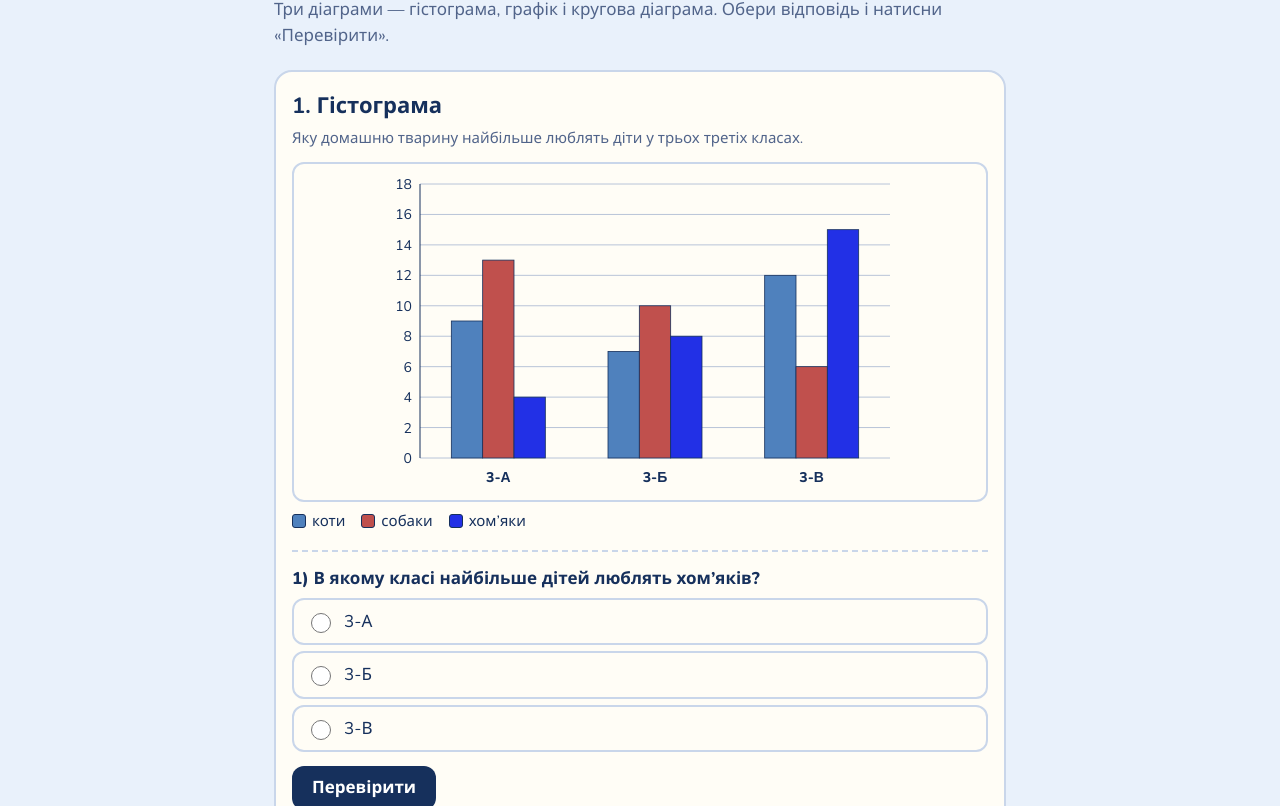
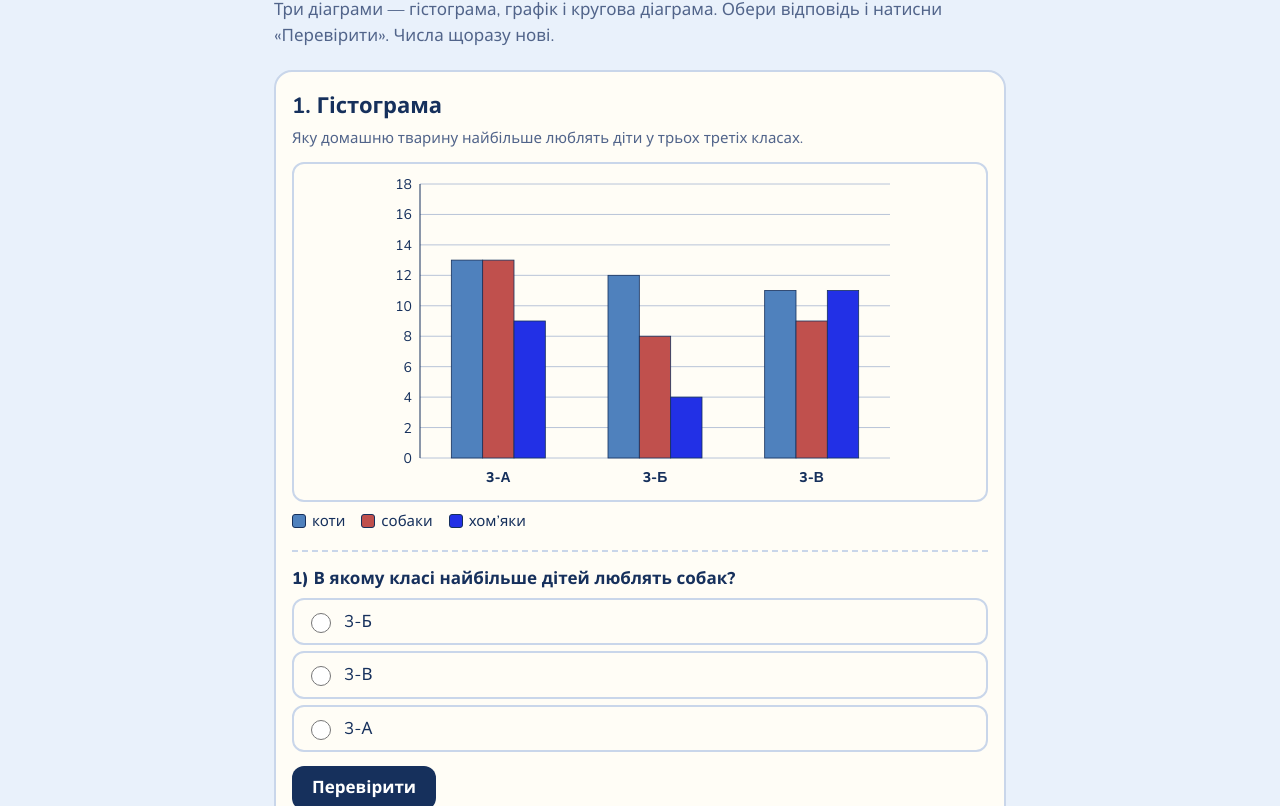
Before and after one commit to lvnotes/diagrams, a plain HTML site: page index.html in a window 1280 px wide. Shown: the part 159-965 px from the top of the page. Drawn offline with nearby package versions, Linux system fonts and the light colour scheme.

Commit message:
Revise UI text and improve chart descriptions
Updated text in index.html for clarity and improved user experience.

```diff
--- a/index.html
+++ b/index.html
@@ -49,21 +49,34 @@ h2{font-size:22px;margin:0 0 4px}
 </style>
 </head>
 <body>
-<div class="bar"><span>Правильно: <span id="sc">0</span> з <span id="tot">0</span></span><button id="reset" type="button">Почати заново</button></div>
+<div class="bar"><span>Правильно: <span id="sc">0</span> з <span id="tot">0</span></span><button id="reset" type="button">Новий варіант</button></div>
 <main>
 <h1>Розглянь діаграму і дай відповідь на запитання</h1>
-<p class="lead">Три діаграми — гістограма, графік і кругова діаграма. Обери відповідь і натисни «Перевірити».</p>
+<p class="lead">Три діаграми — гістограма, графік і кругова діаграма. Обери відповідь і натисни «Перевірити». Числа щоразу нові.</p>
 <div id="app"></div>
 <div class="end" id="end"></div>
 </main>
 <script>
 const NS="http://www.w3.org/2000/svg";
 const svgOpen=(w,h,label)=>`<svg viewBox="0 0 ${w} ${h}" role="img" aria-label="${label}" xmlns="${NS}" font-family="Nunito,sans-serif" font-size="14" fill="currentColor">`;
+const rnd=(a,b)=>a+Math.floor(Math.random()*(b-a+1));
+const shuf=a=>{a=[...a];for(let i=a.length-1;i>0;i--){const j=rnd(0,i);[a[i],a[j]]=[a[j],a[i]]}return a};
+const range=(a,b)=>Array.from({length:b-a+1},(_,i)=>a+i);
+const sample=(a,n)=>shuf(a).slice(0,n);
+const sum=a=>a.reduce((x,y)=>x+y,0);
+const cap=t=>t[0].toUpperCase()+t.slice(1);
+const pl=(n,a,b,c)=>{const m=n%100,d=n%10;return m>10&&m<15?c:d===1?a:d>1&&d<5?b:c};
+function num(q,c,cands,w,unit=""){
+  let set=[];for(const x of cands)if(x>0&&x!==c&&!set.includes(x))set.push(x);
+  set=set.slice(0,3);
+  for(let d=1;set.length<3;d++)for(const x of [c+d,c-d])if(x>0&&x!==c&&!set.includes(x)&&set.length<3)set.push(x);
+  const o=shuf([c,...set]);return{q,o:o.map(x=>x+unit),a:[o.indexOf(c)],w};
+}
+function pick(q,opts,ci,w,hint){const o=shuf(opts.map((t,i)=>[t,i===ci]));return{q,o:o.map(x=>x[0]),a:o.map((x,i)=>x[1]?i:-1).filter(i=>i>=0),w,hint}}
 
-function barChart(){
+function barChart(S,cls){
   const W=520,H=320,L=40,R=10,T=12,B=34,pw=W-L-R,ph=H-T-B,max=18;
-  const cls=["3-А","3-Б","3-В"],S=[["#4f81bd",[9,7,12]],["#c0504d",[13,10,6]],["#2230e6",[4,8,15]]];
-  const y=v=>T+ph-v/max*ph;let s=svgOpen(W,H,"Гістограма: улюблені домашні тварини учнів 3-А, 3-Б, 3-В класів");
+  const y=v=>T+ph-v/max*ph;let s=svgOpen(W,H,"Гістограма: улюблені домашні тварини учнів трьох класів");
   for(let v=0;v<=max;v+=2)s+=`<line x1="${L}" x2="${W-R}" y1="${y(v)}" y2="${y(v)}" stroke="var(--grid)"/><text x="${L-8}" y="${y(v)+5}" text-anchor="end">${v}</text>`;
   s+=`<line x1="${L}" x2="${L}" y1="${T}" y2="${T+ph}" stroke="currentColor"/>`;
   const gw=pw/3,bw=gw*.2;
@@ -72,19 +85,17 @@ function barChart(){
     s+=`<text x="${L+i*gw+gw/2}" y="${H-10}" text-anchor="middle" font-weight="800">${c}</text>`});
   return s+"</svg>";
 }
-function lineChart(){
+function lineChart(S){
   const W=520,H=320,L=40,R=14,T=12,B=34,pw=W-L-R,ph=H-T-B,max=35;
-  const d=["1 тиж.","2 тиж.","3 тиж.","4 тиж.","5 тиж."],S=[["#d97f00",[6,12,18,26,32]],["#1fa84a",[6,10,18,20,22]]];
   const x=i=>L+pw*(i+.5)/5,y=v=>T+ph-v/max*ph;let s=svgOpen(W,H,"Лінійна діаграма: висота соняшника і квасолі за п’ять тижнів");
   for(let v=0;v<=max;v+=5)s+=`<line x1="${L}" x2="${W-R}" y1="${y(v)}" y2="${y(v)}" stroke="var(--grid)"/><text x="${L-8}" y="${y(v)+5}" text-anchor="end">${v}</text>`;
   S.forEach(([col,vals])=>{s+=`<polyline fill="none" stroke="${col}" stroke-width="2.5" points="${vals.map((v,i)=>x(i)+","+y(v)).join(" ")}"/>`;
     vals.forEach((v,i)=>s+=`<circle cx="${x(i)}" cy="${y(v)}" r="4.5" fill="${col}"/>`)});
-  d.forEach((n,i)=>s+=`<text x="${x(i)}" y="${H-10}" text-anchor="middle" font-weight="800">${n}</text>`);
+  for(let i=0;i<5;i++)s+=`<text x="${x(i)}" y="${H-10}" text-anchor="middle" font-weight="800">${i+1} тиж.</text>`;
   return s+"</svg>";
 }
-function pieChart(){
-  const data=[["яблука",4,"#f08a89"],["банани",8,"#f6d743"],["апельсини",5,"#f5a54a"],["груші",3,"#9fd17a"],["виноград",6,"#b39ddb"]];
-  const tot=data.reduce((a,d)=>a+d[1],0),cx=160,cy=135,r=115;let a=-Math.PI/2;
+function pieChart(data){
+  const tot=sum(data.map(d=>d[1])),cx=160,cy=135,r=115;let a=-Math.PI/2;
   let s=svgOpen(320,270,"Кругова діаграма: улюблені фрукти дітей");
   data.forEach(([n,v,c])=>{const b=a+v/tot*2*Math.PI,large=b-a>Math.PI?1:0;
     s+=`<path d="M${cx} ${cy}L${cx+r*Math.cos(a)} ${cy+r*Math.sin(a)}A${r} ${r} 0 ${large} 1 ${cx+r*Math.cos(b)} ${cy+r*Math.sin(b)}Z" fill="${c}" stroke="#16305c" stroke-width="2"/>`;
@@ -92,45 +103,80 @@ function pieChart(){
   return s+"</svg>";
 }
 
-const T=[
-{title:"1. Гістограма",sub:"Яку домашню тварину найбільше люблять діти у трьох третіх класах.",
- svg:barChart,legend:[["#4f81bd","коти"],["#c0504d","собаки"],["#2230e6","хом’яки"]],
- qs:[
- {q:"В якому класі найбільше дітей люблять хом’яків?",o:["3-А","3-Б","3-В"],a:[2],w:"У 3-В стовпчик хом’яків найвищий — 15 дітей."},
- {q:"Скільки дітей люблять котів у 3-А, у 3-Б, у 3-В?",o:["3-А — 13, 3-Б — 10, 3-В — 6","3-А — 9, 3-Б — 7, 3-В — 12","3-А — 9, 3-Б — 8, 3-В — 12","3-А — 12, 3-Б — 7, 3-В — 9"],a:[1],w:"Сині стовпчики: 9, 7 і 12."},
- {q:"Для скількох дітей з усіх 3-х класів собака — улюблена тварина?",o:["13","26","29","31"],a:[2],w:"13 + 10 + 6 = 29."},
- {q:"Скільки дітей 3-Б класу брали участь в опитуванні?",o:["10","23","25","27"],a:[2],w:"7 + 10 + 8 = 25."},
- {q:"Чи можеш відповісти, скільком дівчаткам з 3-В класу подобаються коти?",o:["Так, 12 дівчаткам","Ні, діаграма не показує, скільки з них дівчаток","Так, 6 дівчаткам"],a:[1],w:"Діаграма показує лише кількість дітей, а не окремо хлопців і дівчаток."},
- {q:"Скільки всього дітей 3-х класів брали участь в опитуванні?",o:["74","84","85","94"],a:[1],w:"3-А: 9 + 13 + 4 = 26. 3-Б: 25. 3-В: 12 + 6 + 15 = 33. Разом 26 + 25 + 33 = 84."}
- ]},
-{title:"2. Лінійна діаграма (графік)",sub:"Висота соняшника й квасолі (у сантиметрах), яку вимірювали щотижня протягом п’яти тижнів.",
- svg:lineChart,legend:[["#d97f00","соняшник"],["#1fa84a","квасоля"]],
- qs:[
- {q:"Якою була висота соняшника на 4-му тижні?",o:["18 см","20 см","26 см","32 см"],a:[2],w:"Помаранчева лінія на 4-му тижні — на позначці 26."},
- {q:"На скільки сантиметрів соняшник був вищий за квасолю на 5-му тижні?",o:["4 см","10 см","22 см","32 см"],a:[1],w:"32 − 22 = 10 см."},
- {q:"Які твердження правильні?",hint:"Обери всі правильні відповіді.",o:["На 1-му тижні обидві рослини мали по 6 см","На 3-му тижні обидві рослини мали по 18 см","Квасоля завжди була вищою за соняшник","На 2-му тижні рослини були однакової висоти"],a:[0,1],w:"Лінії зустрічаються на 1-му (6 см) і 3-му (18 см) тижні. На 2-му тижні було 12 і 10 см."},
- {q:"Знайди середню висоту соняшника за перші три тижні.",o:["10 см","12 см","18 см","36 см"],a:[1],w:"(6 + 12 + 18) ÷ 3 = 36 ÷ 3 = 12 см."},
- {q:"За який тиждень соняшник виріс найбільше?",o:["З 1-го на 2-й","З 2-го на 3-й","З 3-го на 4-й","З 4-го на 5-й"],a:[2],w:"Зросту: +6, +6, +8, +6 см. Найбільше — з 3-го на 4-й тиждень (+8 см)."}
- ]},
-{title:"3. Кругова діаграма",sub:"Який фрукт вибрали діти (числа вказані на діаграмі).",
- svg:pieChart,legend:[["#f08a89","яблука"],["#f6d743","банани"],["#f5a54a","апельсини"],["#9fd17a","груші"],["#b39ddb","виноград"]],
- qs:[
- {q:"Скільки дітей обрали яблука?",o:["3","4","5","8"],a:[1],w:"Червоний сектор — 4."},
- {q:"Скільки учнів обрали виноград?",o:["3","5","6","8"],a:[2],w:"Фіолетовий сектор — 6."},
- {q:"Скільки всього дітей брали участь в опитуванні?",o:["22","24","26","28"],a:[2],w:"4 + 8 + 5 + 3 + 6 = 26."},
- {q:"Який фрукт найпопулярніший серед дітей?",o:["Яблука","Банани","Апельсини","Виноград"],a:[1],w:"У бананів найбільший сектор — 8 дітей."},
- {q:"Скільки дітей разом обрали яблука й апельсини?",o:["8","9","10","13"],a:[1],w:"4 + 5 = 9."},
- {q:"На скільки менше дітей любить груші, ніж банани?",o:["3","5","6","11"],a:[1],w:"8 − 3 = 5."},
- {q:"Чи можна відповісти, скільки окремо хлопців і окремо дівчаток обрали банани?",o:["Так, 4 хлопці і 4 дівчинки","Ні, діаграма цього не показує"],a:[1],w:"Діаграма показує лише загальну кількість дітей."}
- ]}];
+function genBar(){
+  const cls=["3-А","3-Б","3-В"];
+  const an=[{n:"коти",acc:"котів",sg:"кіт",c:"#4f81bd"},{n:"собаки",acc:"собак",sg:"собака",c:"#c0504d"},{n:"хом’яки",acc:"хом’яків",sg:"хом’як",c:"#2230e6"}];
+  let v,cs;do{v=an.map(()=>sample(range(3,17),3));cs=[0,1,2].map(i=>sum(v.map(x=>x[i])))}while(cs.some(x=>x<15||x>35));
+  const [a1,a2,a3]=shuf([0,1,2]);
+  const all=sum(cs);
+  const qs=[];
+  const m=v[a1].indexOf(Math.max(...v[a1]));
+  qs.push(pick(`В якому класі найбільше дітей люблять ${an[a1].acc}?`,cls,m,`У ${cls[m]} стовпчик (${an[a1].n}) найвищий — ${v[a1][m]} дітей.`));
+  const t=v[a2],f=x=>cls.map((c,i)=>`${c} — ${x[i]}`).join(", ");
+  const bad=[v[a1],[...t].reverse(),t.map((x,i)=>i===1?x+1:x),t.map((x,i)=>i===0?x-1:x),v[a3]].map(f);
+  const wrong=[...new Set(bad)].filter(x=>x!==f(t)).slice(0,3);
+  qs.push(pick(`Скільки дітей люблять ${an[a2].acc} у ${cls[0]}, у ${cls[1]}, у ${cls[2]}?`,[f(t),...wrong],0,`Стовпчики (${an[a2].n}): ${t.join(", ")}.`));
+  qs.push(num(`Для скількох дітей з усіх 3-х класів ${an[a3].sg} — улюблена тварина?`,sum(v[a3]),[sum(v[a3])-v[a3][0],sum(v[a3])-v[a3][2],sum(v[a3])+v[a3][1]],`${v[a3].join(" + ")} = ${sum(v[a3])}.`));
+  const c=rnd(0,2),cv=v.map(x=>x[c]);
+  qs.push(num(`Скільки дітей ${cls[c]} класу брали участь в опитуванні?`,cs[c],shuf(cv.map(x=>cs[c]-x)),`${cv.join(" + ")} = ${cs[c]}.`));
+  const k=rnd(0,2),a=rnd(0,2),w=v[a][k],o=v[a][(k+1)%3];
+  qs.push(pick(`Чи можеш відповісти, скільком дівчаткам з ${cls[k]} класу подобаються ${an[a].n}?`,[`Так, ${w} ${pl(w,"дівчинці","дівчинкам","дівчаткам")}`,"Ні, діаграма не показує, скільки з них дівчаток",`Так, ${o} ${pl(o,"дівчинці","дівчинкам","дівчаткам")}`],1,"Діаграма показує лише кількість дітей, а не окремо хлопців і дівчаток."));
+  qs.push(num("Скільки всього дітей 3-х класів брали участь в опитуванні?",all,shuf(cs.map(x=>all-x)).concat([all+10]),cs.map((x,i)=>`${cls[i]}: ${x}`).join(". ")+`. Разом ${cs.join(" + ")} = ${all}.`));
+  return{title:"1. Гістограма",sub:"Яку домашню тварину найбільше люблять діти у трьох третіх класах.",svg:barChart(an.map((x,i)=>[x.c,v[i]]),cls),legend:an.map(x=>[x.c,x.n]),qs};
+}
+
+function genLine(){
+  let s,b,inc,k;
+  for(;;){
+    inc=[0,0,0,0].map(()=>rnd(3,7));const mx=Math.max(...inc);
+    if(inc.filter(x=>x===mx).length!==1)continue;
+    s=[rnd(4,7)];inc.forEach(d=>s.push(s[s.length-1]+d));
+    if((s[0]+s[1]+s[2])%3)continue;
+    k=rnd(2,3);b=s.map((x,i)=>i===0||i===k?x:x-rnd(1,4));
+    if(b.every((x,i)=>x>0&&(i===0||x>=b[i-1])))break;
+  }
+  const P=[{g:"соняшника",col:"#d97f00",l:"помаранчева",v:s},{g:"квасолі",col:"#1fa84a",l:"зелена",v:b}];
+  const qs=[],p=rnd(0,1),w=rnd(1,4),arr=P[p].v,oth=P[1-p].v;
+  qs.push(num(`Якою була висота ${P[p].g} на ${w+1}-му тижні?`,arr[w],[arr[w-1],arr[w+1],oth[w]],`${cap(P[p].l)} лінія на ${w+1}-му тижні — на позначці ${arr[w]}.`," см"));
+  const w2=sample([1,2,3,4].filter(i=>i!==k),1)[0],d=s[w2]-b[w2];
+  qs.push(num(`На скільки сантиметрів соняшник був вищий за квасолю на ${w2+1}-му тижні?`,d,[s[w2],b[w2],d+1],`${s[w2]} − ${b[w2]} = ${d} см.`," см"));
+  const m=sample([1,2,3,4].filter(i=>i!==k),1)[0];
+  qs.push(Object.assign(pick("Які твердження правильні?",[`На 1-му тижні обидві рослини мали по ${s[0]} см`,`На ${k+1}-му тижні обидві рослини мали по ${s[k]} см`,"Квасоля завжди була вищою за соняшник",`На ${m+1}-му тижні рослини були однакової висоти`],0,`Лінії зустрічаються на 1-му (${s[0]} см) і ${k+1}-му (${s[k]} см) тижні. На ${m+1}-му тижні було ${s[m]} і ${b[m]} см.`,"Обери всі правильні відповіді."),{}));
+  const last=qs[qs.length-1];
+  const txt=[`На 1-му тижні обидві рослини мали по ${s[0]} см`,`На ${k+1}-му тижні обидві рослини мали по ${s[k]} см`];
+  last.a=last.o.map((t,i)=>txt.includes(t)?i:-1).filter(i=>i>=0);
+  const sm=s[0]+s[1]+s[2],av=sm/3;
+  qs.push(num("Знайди середню висоту соняшника за перші три тижні.",av,[sm,s[2],av+1],`(${s[0]} + ${s[1]} + ${s[2]}) ÷ 3 = ${sm} ÷ 3 = ${av} см.`," см"));
+  const j=inc.indexOf(Math.max(...inc));
+  qs.push(pick("За який тиждень соняшник виріс найбільше?",[0,1,2,3].map(i=>`З ${i+1}-го на ${i+2}-й`),j,`Зріст: ${inc.map(x=>"+"+x).join(", ")} см. Найбільше — з ${j+1}-го на ${j+2}-й тиждень (+${inc[j]} см).`));
+  return{title:"2. Лінійна діаграма (графік)",sub:"Висота соняшника й квасолі (у сантиметрах), яку вимірювали щотижня протягом п’яти тижнів.",svg:lineChart(P.map(x=>[x.col,x.v])),legend:P.map(x=>[x.col,x.g==="соняшника"?"соняшник":"квасоля"]),qs};
+}
+
+function genPie(){
+  const F=[["яблука","#f08a89"],["банани","#f6d743"],["апельсини","#f5a54a"],["груші","#9fd17a"],["виноград","#b39ddb"]];
+  const val=sample(range(2,9),5),data=F.map((f,i)=>[f[0],val[i],f[1]]),tot=sum(val);
+  const [i1,i2,i3,i4,i5]=shuf([0,1,2,3,4]),n=i=>F[i][0],qs=[];
+  qs.push(num(`Скільки дітей обрали ${n(i1)}?`,val[i1],[val[i1]+1,val[i1]-1,val[i2]],`Сектор «${n(i1)}» — ${val[i1]}.`));
+  qs.push(num(`Скільки учнів обрали ${n(i2)}?`,val[i2],[val[i2]+1,val[i2]-1,val[i1]],`Сектор «${n(i2)}» — ${val[i2]}.`));
+  qs.push(num("Скільки всього дітей брали участь в опитуванні?",tot,[tot-val[i3],tot+1,tot-1],`${val.join(" + ")} = ${tot}.`));
+  const mx=val.indexOf(Math.max(...val)),ch=[mx,...sample([0,1,2,3,4].filter(i=>i!==mx),3)];
+  qs.push(pick("Який фрукт найпопулярніший серед дітей?",ch.map(i=>cap(n(i))),0,`У «${n(mx)}» найбільший сектор — ${val[mx]} дітей.`));
+  qs.push(num(`Скільки дітей разом обрали ${n(i3)} й ${n(i4)}?`,val[i3]+val[i4],[Math.abs(val[i3]-val[i4]),val[i3]+val[i4]+1,tot],`${val[i3]} + ${val[i4]} = ${val[i3]+val[i4]}.`));
+  const [hi,lo]=val[i1]>val[i5]?[i1,i5]:[i5,i1],df=val[hi]-val[lo];
+  qs.push(num(`На скільки менше дітей любить ${n(lo)}, ніж ${n(hi)}?`,df,[val[hi]+val[lo],df+1,val[lo]],`${val[hi]} − ${val[lo]} = ${df}.`));
+  const f=rnd(0,4),a=rnd(1,val[f]-1);
+  qs.push(pick(`Чи можна відповісти, скільки окремо хлопців і окремо дівчаток обрали ${n(f)}?`,[`Так, ${a} ${pl(a,"хлопець","хлопці","хлопців")} і ${val[f]-a} ${pl(val[f]-a,"дівчинка","дівчинки","дівчаток")}`,"Ні, діаграма цього не показує"],1,"Діаграма показує лише загальну кількість дітей."));
+  return{title:"3. Кругова діаграма",sub:"Який фрукт вибрали діти (числа вказані на діаграмі).",svg:pieChart(data),legend:F.map(f=>[f[1],f[0]]),qs};
+}
 
 const app=document.getElementById("app"),sc=document.getElementById("sc"),tot=document.getElementById("tot"),end=document.getElementById("end");
 let done=0,good=0,all=0;
 function build(){
+  const T=[genBar(),genLine(),genPie()];
   app.innerHTML="";done=good=0;all=0;end.className="end";
   T.forEach((t,ti)=>{
     const sec=document.createElement("section");
-    sec.innerHTML=`<h2>${t.title}</h2><p class="sub">${t.sub}</p><div class="chart">${t.svg()}</div><ul class="legend">${t.legend.map(l=>`<li><i style="background:${l[0]}"></i>${l[1]}</li>`).join("")}</ul>`;
+    sec.innerHTML=`<h2>${t.title}</h2><p class="sub">${t.sub}</p><div class="chart">${t.svg}</div><ul class="legend">${t.legend.map(l=>`<li><i style="background:${l[0]}"></i>${l[1]}</li>`).join("")}</ul>`;
     t.qs.forEach((q,qi)=>{
       all++;const multi=q.a.length>1,name=`q${ti}_${qi}`,box=document.createElement("div");box.className="q";
       box.innerHTML=`<p>${qi+1}) ${q.q}</p>${q.hint?`<div class="hint">${q.hint}</div>`:""}`+
@@ -146,7 +192,7 @@ function build(){
         fb.hidden=false;fb.className="fb "+(okAll?"ok":"no");
         fb.innerHTML=`<b>${okAll?"✓ Правильно!":"✗ Неправильно."}</b><span>${q.w}</span>`;
         btn.disabled=true;done++;if(okAll)good++;sc.textContent=good;
-        if(done===all){const p=good/all;end.innerHTML=`Результат: ${good} з ${all}<br>${p>=.9?"Чудово! ⭐⭐⭐":p>=.6?"Добре! ⭐⭐ Спробуй ще раз — вийде ще краще.":"Не засмучуйся! ⭐ Розгляни діаграми ще раз і спробуй знову."}`;end.className="end show";end.scrollIntoView({behavior:"smooth",block:"center"})}
+        if(done===all){const p=good/all;end.innerHTML=`Результат: ${good} з ${all}<br>${p>=.9?"Чудово! ⭐⭐⭐":p>=.6?"Добре! ⭐⭐ Спробуй ще раз — вийде ще краще.":"Не засмучуйся! ⭐ Розгляни діаграми ще раз і спробуй знову."}<br><small>Натисни «Новий варіант» угорі, щоб пройти тест з новими числами.</small>`;end.className="end show";end.scrollIntoView({behavior:"smooth",block:"center"})}
       };
       sec.appendChild(box);
     });
```
